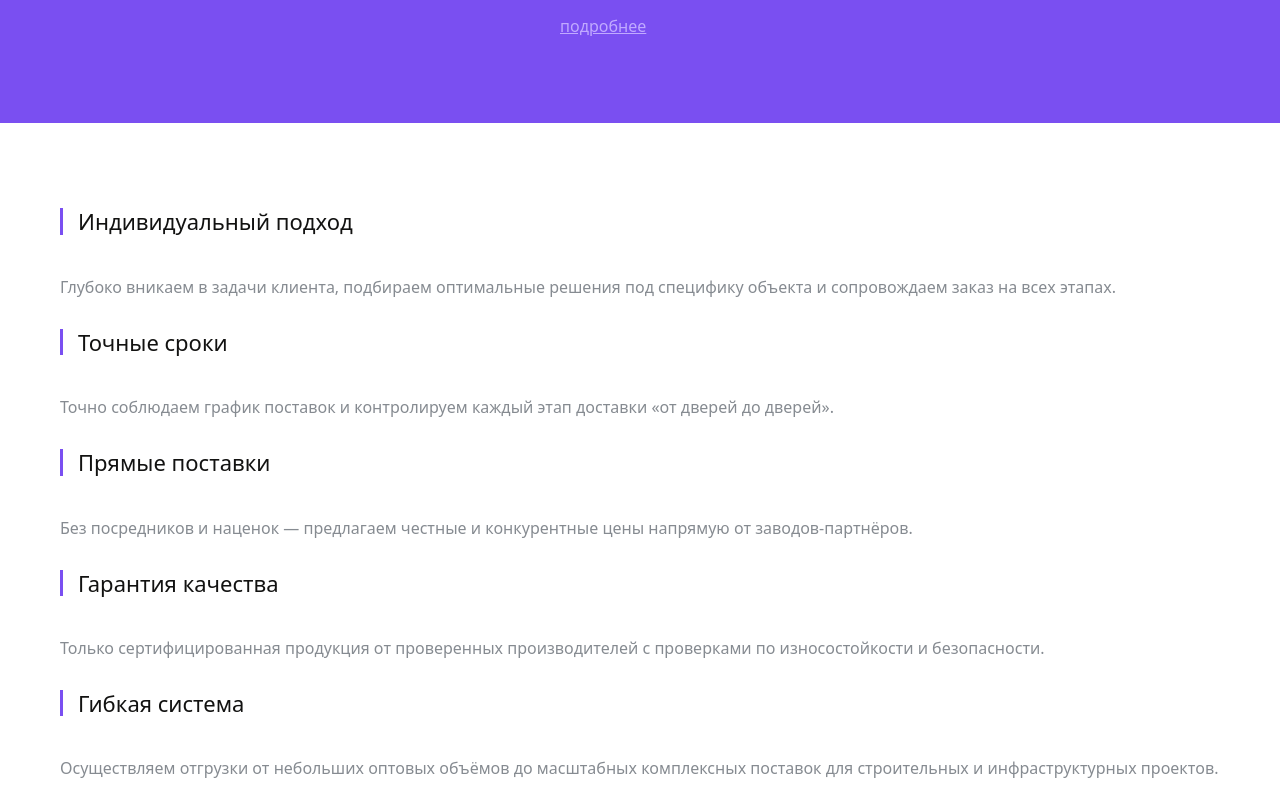
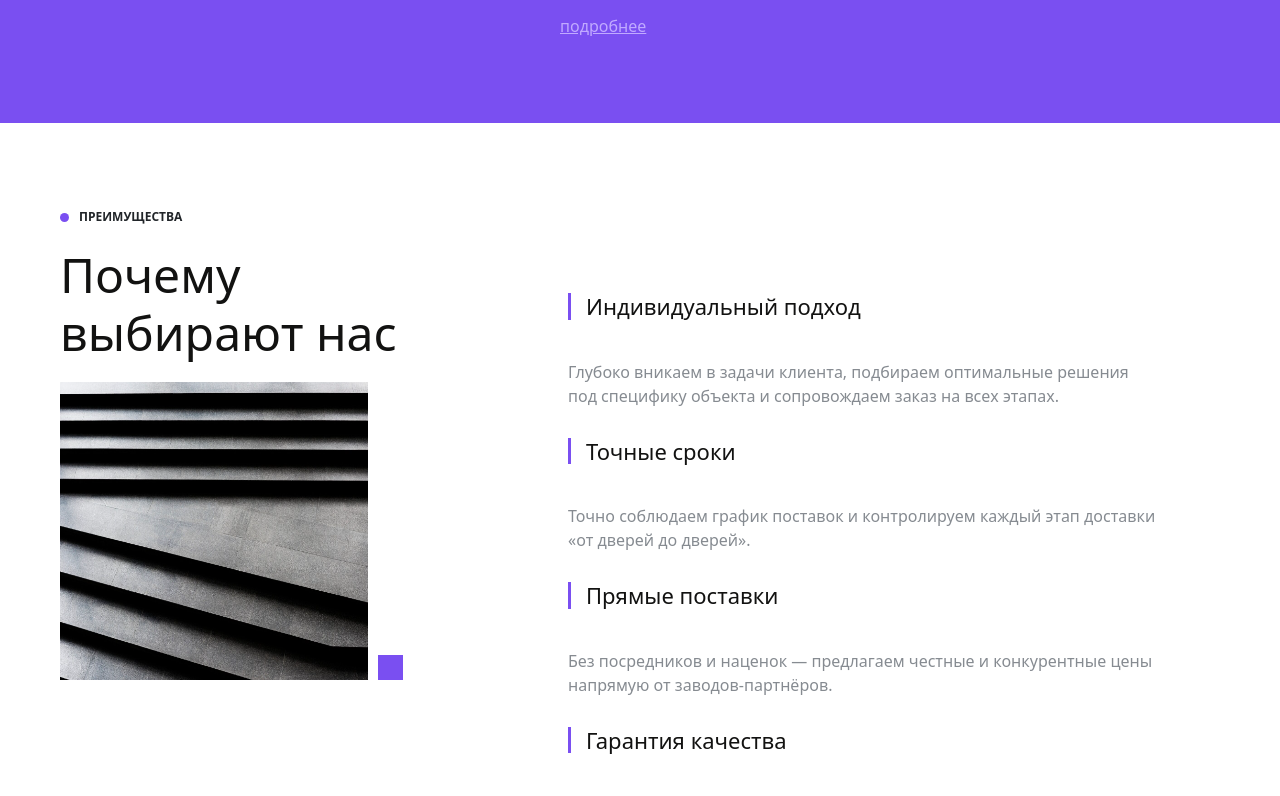
Before and after one commit to klavrenuk/nika, a Vue app: page / in a window 1280 px wide. Shown: the part 2280-3076 px from the top of the page. Built offline with nearby package versions, Linux system fonts and the light colour scheme.

Commit message:
WhyChooseUs

```diff
--- a/src/App.vue
+++ b/src/App.vue
@@ -3,7 +3,7 @@
     <AppHeader />
     <About />
     <Portfolio />
-    <WhyChooseUsRight />
+    <WhyChooseUs />
     <Founder />
     <Contacts />
     <Footer />
@@ -14,7 +14,7 @@
 import AppHeader from '@/components/header/AppHeader.vue'
 import About from '@/components/about/About.vue';
 import Portfolio from "@/components/portfolio/Portfolio.vue";
-import WhyChooseUsRight from "@/components/why-choose-us/WhyChooseUsRight.vue";
+import WhyChooseUs from "@/components/why-choose-us/WhyChooseUs.vue";
 import Founder from '@/components/founder/Founder.vue';
 import Contacts from '@/components/contacts/Contacts.vue';
 import Footer from '@/components/footer/Footer.vue';
--- a/src/components/why-choose-us/WhyChooseUs.vue
+++ b/src/components/why-choose-us/WhyChooseUs.vue
@@ -1,11 +1,12 @@
 <script setup>
 import WhyChooseUsRight from "@/components/why-choose-us/WhyChooseUsRight.vue";
+import WhyChooseUsLeft from "@/components/why-choose-us/WhyChooseUsLeft.vue";
 </script>
 
 <template>
-  <section class="why-choose-us">
+  <section class="why-choose-us app-section">
     <div class="app-component-layout">
-      <div></div>
+      <WhyChooseUsLeft />
       <WhyChooseUsRight />
     </div>
   </section>
--- /dev/null
+++ b/src/components/why-choose-us/WhyChooseUsLeft.vue
@@ -0,0 +1,42 @@
+<script setup>
+import SectionName from "@/components/section/SectionName.vue";
+</script>
+
+<template>
+  <div class="why-choose-us-left d-flex flex-column">
+    <SectionName>преимущества</SectionName>
+    <h3 class="why-choose-us-left__title">Почему<br /> выбирают нас</h3>
+
+    <div class="why-choose-us-left__images d-flex align-items-end">
+      <img src="/images/about-left-img.png" alt="" class="why-choose-us-left__img" />
+      <div class="why-choose-us-left__rect"></div>
+    </div>
+  </div>
+</template>
+
+<style scoped lang="scss">
+.why-choose-us-left {
+  gap: 20px;
+
+  &__images {
+    gap: 10px;
+  }
+
+  &__img {
+    width: 308px;
+    height: 298px;
+  }
+
+  &__rect {
+    height: 25px;
+    width: 25px;
+    background: #7A4FF1;
+  }
+
+  &__title {
+    color: #121211;
+    font-size: 48px;
+    font-weight: 500;
+  }
+}
+</style>
```
